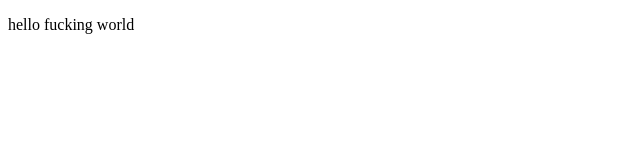
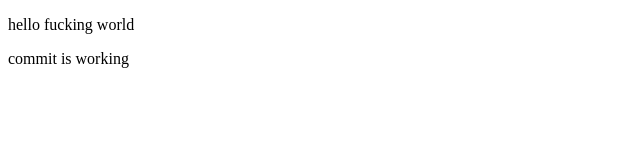
Before and after one commit to gnatuk2312/Palens-BurgerHouse, a React app: page public/index.html in a window 1280 px wide. Shown: the whole page, without its empty margins (0-640 px from the left). Built offline with nearby package versions, Linux system fonts and the light colour scheme.

Commit message:
working project

```diff
--- a/package.json
+++ b/package.json
@@ -1,10 +1,9 @@
 {
-	"name": "Palens-BurgerHouse",
+	"name": "palens-burgerhouse",
 	"homepage": "https://gnatuk2312.github.io/Palens-BurgerHouse",
 	"version": "0.1.0",
 	"private": true,
 	"dependencies": {
-		"gh-pages": "^3.2.3",
 		"autoprefixer-stylus": "^1.0.0",
 		"firebase": "8.2.6",
 		"prop-types": "^15.7.2",
@@ -22,8 +21,7 @@
 		"build": "react-scripts build",
 		"eject": "react-scripts eject",
 		"styles": "stylus -u autoprefixer-stylus ./src/css/style.styl -o ./src/css/style.css",
-		"styles:watch": "npm run styles -- -w",
-		"deploy": "gh-pages -d build"
+		"styles:watch": "npm run styles -- -w"
 	},
 	"eslintConfig": {
 		"extends": "react-app"
--- a/public/index.html
+++ b/public/index.html
@@ -15,6 +15,7 @@
 	<div id="root">
 		<!-- Сюда будет подключаться наше React приложение -->
 		<p>hello fucking world</p>
+		<p>commit is working</p>
 	</div>
 </body>
 
```
